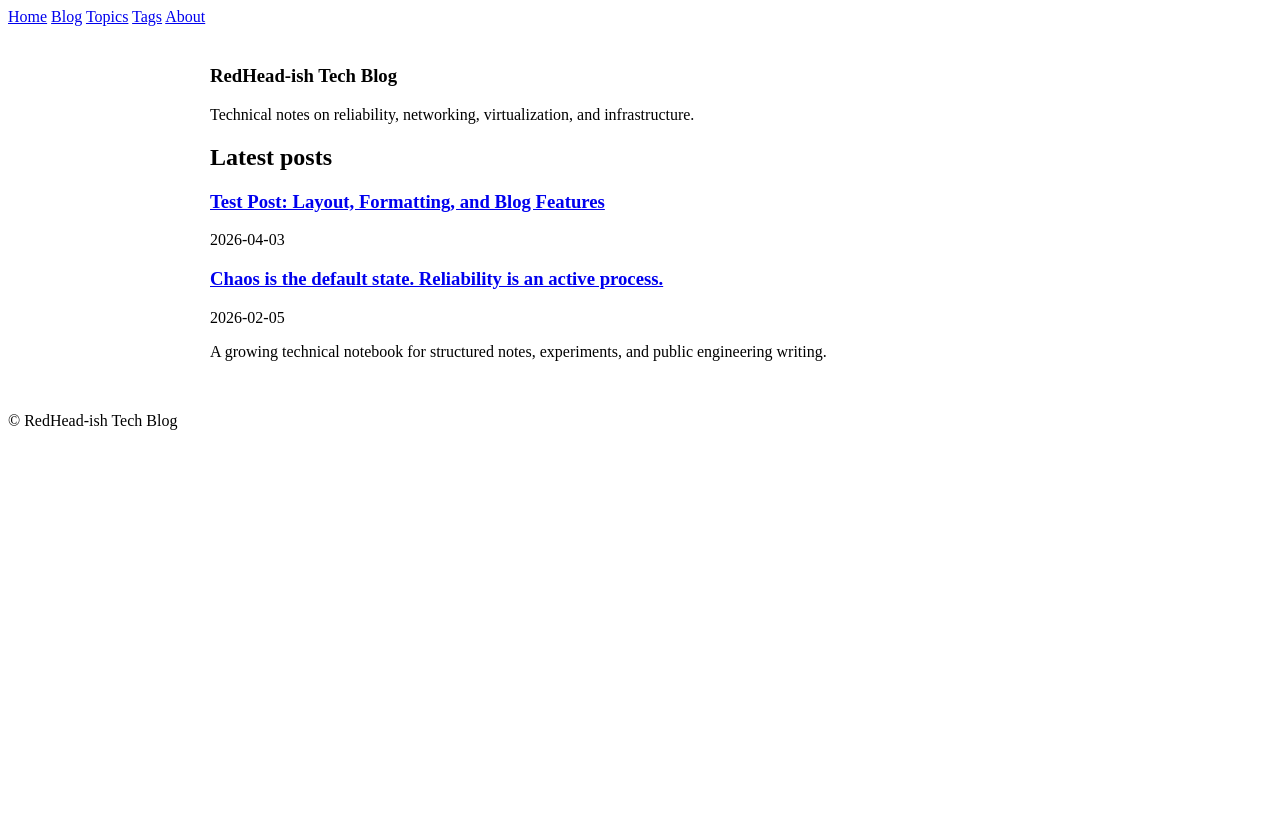
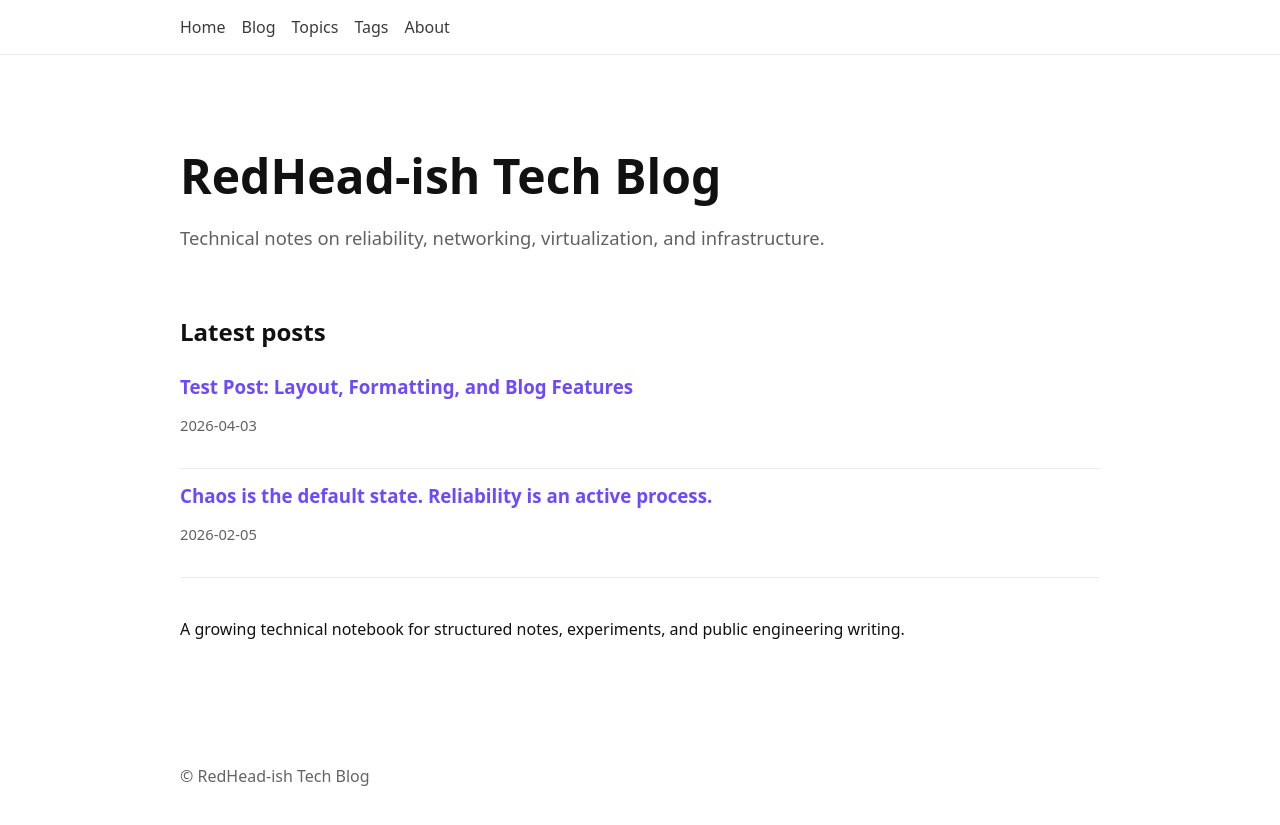
Before and after one commit to Redheadish/.github.io, a Jekyll site: the page built from index.md, in a window 1280 px wide. Shown: the top 825 px of the page. Built offline with Jekyll 4.4.1, drawn with Linux system fonts in a browser that asks for light colours.

Commit message:
Add CSS variables and responsive styles

```diff
--- a/assets/css/base.css
+++ b/assets/css/base.css
@@ -98,3 +98,237 @@ main {
 .comments {
   margin-top: 2rem;
 }
+
+:root {
+  --bg: #ffffff;
+  --text: #111111;
+  --accent: #6d4aff;
+  --border: rgba(0, 0, 0, 0.08);
+  --muted: rgba(0, 0, 0, 0.62);
+  --soft: rgba(0, 0, 0, 0.035);
+}
+
+body {
+  background: var(--bg);
+  color: var(--text);
+  font-family: system-ui, sans-serif;
+  margin: 0;
+  min-height: 100vh;
+}
+
+main {
+  max-width: 920px;
+  margin: 0 auto;
+  padding: 1.5rem;
+}
+
+.site-header {
+  border-bottom: 1px solid var(--border);
+  margin-bottom: 2rem;
+}
+
+.nav {
+  max-width: 920px;
+  margin: 0 auto;
+  padding: 1rem 1.2rem;
+  display: flex;
+  gap: 1rem;
+  flex-wrap: wrap;
+}
+
+.nav a {
+  text-decoration: none;
+  color: inherit;
+  opacity: 0.82;
+}
+
+.nav a:hover {
+  opacity: 1;
+  text-decoration: underline;
+}
+
+.site-footer {
+  max-width: 920px;
+  margin: 3rem auto 1rem;
+  padding: 1rem 1.5rem;
+  opacity: 0.65;
+}
+
+.hero {
+  padding: 1rem 0 0.5rem;
+}
+
+.hero h1 {
+  font-size: 3rem;
+  margin: 0 0 0.8rem;
+}
+
+.hero-subtitle {
+  font-size: 1.15rem;
+  max-width: 42rem;
+  color: var(--muted);
+}
+
+h1, h2, h3 {
+  line-height: 1.2;
+}
+
+h2 {
+  margin-top: 2rem;
+  margin-bottom: 0.8rem;
+}
+
+p {
+  line-height: 1.65;
+}
+
+a {
+  color: var(--accent);
+}
+
+a:hover {
+  text-decoration: underline;
+}
+
+.home-section {
+  margin-top: 2.4rem;
+}
+
+.home-post-card {
+  padding: 1rem 0;
+  border-bottom: 1px solid var(--border);
+}
+
+.home-post-card h3 {
+  margin: 0 0 0.35rem;
+}
+
+.home-post-card a {
+  text-decoration: none;
+}
+
+.home-post-card a:hover {
+  text-decoration: underline;
+}
+
+.blog-date,
+.blog-meta,
+.post-meta {
+  font-size: 0.92rem;
+  color: var(--muted);
+}
+
+.post-header {
+  margin-bottom: 1.5rem;
+}
+
+.post-header h1 {
+  margin-bottom: 0.5rem;
+}
+
+.post-categories {
+  margin: 0.4rem 0 0.8rem;
+  font-size: 0.95rem;
+  color: var(--muted);
+}
+
+.post-categories a {
+  text-decoration: none;
+}
+
+.post-content {
+  line-height: 1.7;
+}
+
+.post-content p {
+  margin-bottom: 1rem;
+}
+
+.post-content ul,
+.post-content ol {
+  padding-left: 1.2rem;
+  margin-bottom: 1rem;
+}
+
+blockquote {
+  margin: 1.2rem 0;
+  padding: 0.8rem 1rem;
+  border-left: 4px solid var(--border);
+  background: var(--soft);
+}
+
+hr {
+  border: 0;
+  border-top: 1px solid var(--border);
+  margin: 2rem 0;
+}
+
+.related-posts {
+  margin-top: 2rem;
+}
+
+.related-posts ul {
+  list-style: none;
+  padding-left: 0;
+}
+
+.related-posts li {
+  margin-bottom: 0.45rem;
+}
+
+.comments {
+  margin-top: 2rem;
+}
+
+code {
+  font-family: ui-monospace, SFMono-Regular, Menlo, Monaco, Consolas, "Liberation Mono", "Courier New", monospace;
+  font-size: 0.95em;
+  background: rgba(0, 0, 0, 0.06);
+  padding: 0.15em 0.35em;
+  border-radius: 6px;
+}
+
+pre {
+  overflow-x: auto;
+  padding: 1rem;
+  border-radius: 12px;
+  background: rgba(0, 0, 0, 0.05);
+  border: 1px solid var(--border);
+}
+
+pre code {
+  background: transparent;
+  padding: 0;
+  border-radius: 0;
+  display: block;
+  line-height: 1.5;
+}
+
+@media (prefers-color-scheme: dark) {
+  :root {
+    --bg: #0f1115;
+    --text: #e6e6e6;
+    --accent: #a78bfa;
+    --border: rgba(255, 255, 255, 0.12);
+    --muted: rgba(255, 255, 255, 0.68);
+    --soft: rgba(255, 255, 255, 0.05);
+  }
+
+  code {
+    background: rgba(255, 255, 255, 0.08);
+  }
+
+  pre {
+    background: rgba(255, 255, 255, 0.06);
+  }
+}
+
+@media (max-width: 700px) {
+  main {
+    padding: 1rem;
+  }
+
+  .hero h1 {
+    font-size: 2.2rem;
+  }
+}
```
